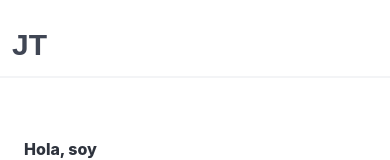
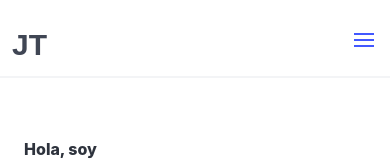
Before and after one commit to julioht80/portafolio, a React (Create React App) app: page / in a window 390 px wide. Shown: the top 160 px of the page. Built offline with nearby package versions, Linux system fonts and the light colour scheme; a web font is replaced by a local one.

Commit message:
correcion router

```diff
--- a/src/shared/pages/Layout/Layaut.css
+++ b/src/shared/pages/Layout/Layaut.css
@@ -1,3 +1,10 @@
+.j-header {
+
+    .js-burger {
+        margin-top: -20px;
+    }
+}
+
 .navbar-item {
     border-radius: 5px;
     height: 40px;
@@ -15,3 +22,13 @@
     margin: 0;
     padding: 0;
 }
+
+
+/* Estilo para vistas móviles */
+@media (max-width: 1023px) {
+    .navbar-end {
+        margin-right: 16px;
+        justify-content: flex-end; /* Alinea el contenido a la derecha */
+        display: flex; /* Asegura que el contenedor use flexbox */
+    }
+}
--- a/src/shared/pages/Layout/Layout.js
+++ b/src/shared/pages/Layout/Layout.js
@@ -1,5 +1,5 @@
 import './Layaut.css';
-import { useEffect } from 'react';
+import { useEffect, useState } from 'react';
 import { Outlet, Link } from 'react-router-dom';
 import Switch from '../../components/Switch/Switch.js';
 import Loader from '../../components/Loader/Loader.js';
@@ -9,6 +9,8 @@ function App({ tap, setTap }) {
 
   const location = useLocation();
   const path = location.pathname;
+
+  const [isMenuActive, setIsMenuActive] = useState(false);
 
   useEffect(() => { setTap(path); }, [path, setTap]);
 
@@ -22,22 +24,37 @@ function App({ tap, setTap }) {
                 <div className="navbar-item brand-text">
                   {'JT'}
                 </div>
+                <button
+                  className={`navbar-burger bd-nav-burger js-burger ${isMenuActive ? 'is-active' : ''}`}
+                  aria-label="menu"
+                  aria-expanded={isMenuActive}
+                  onClick={() => setIsMenuActive(!isMenuActive)}
+                  data-target="j-layaut-nav"
+                >
+                  <span></span>
+                  <span></span>
+                  <span></span>
+                  <span></span>
+                </button>
               </div>
-              <div id="navbarBasicExample" className="navbar-menu">
+              <div
+                id="j-layaut-nav"
+                className={`navbar-menu ${isMenuActive ? 'is-active' : ''}`}
+              >
                 <div className="navbar-start">
-                  <Link className={`navbar-item ${(tap === '/home' || tap === '/') ? 'is-active' : ""}`} to="/home" onClick={()=>{setTap('/home')}}>
+                  <Link className={`navbar-item ${(tap === '/home' || tap === '/') ? 'is-active' : ""}`} to="/home" onClick={()=>{setTap('/home'); setIsMenuActive(false)}}>
                     Inicio
                   </Link>
-                  <Link className={`navbar-item ${tap === '/cv' ? 'is-active' : ""}`}  to="/cv" onClick={()=>{setTap('/cv')}}>
+                  <Link className={`navbar-item ${tap === '/cv' ? 'is-active' : ""}`}  to="/cv" onClick={()=>{setTap('/cv'); setIsMenuActive(false)}}>
                     CV
                   </Link>
-                  <Link className={`navbar-item ${tap === '/portfolio' ? 'is-active' : ""}`}  to="/portfolio" onClick={()=>{setTap('/portfolio')}}>
+                  <Link className={`navbar-item ${tap === '/portfolio' ? 'is-active' : ""}`}  to="/portfolio" onClick={()=>{setTap('/portfolio'); setIsMenuActive(false)}}>
                     portfolio
                   </Link>
-                  <Link className={`navbar-item ${tap === '/skills' ? 'is-active' : ""}`}  to="/skills" onClick={()=>{setTap('/skills')}}>
+                  <Link className={`navbar-item ${tap === '/skills' ? 'is-active' : ""}`}  to="/skills" onClick={()=>{setTap('/skills'); setIsMenuActive(false)}}>
                     Hablidades
                   </Link>
-                  <Link className={`navbar-item ${tap === '/about' ? 'is-active' : ""}`} to="/about" onClick={()=>{setTap('/about')}}>
+                  <Link className={`navbar-item ${tap === '/about' ? 'is-active' : ""}`} to="/about" onClick={()=>{setTap('/about'); setIsMenuActive(false)}}>
                     Sobre mi
                   </Link>
                 </div>
```
